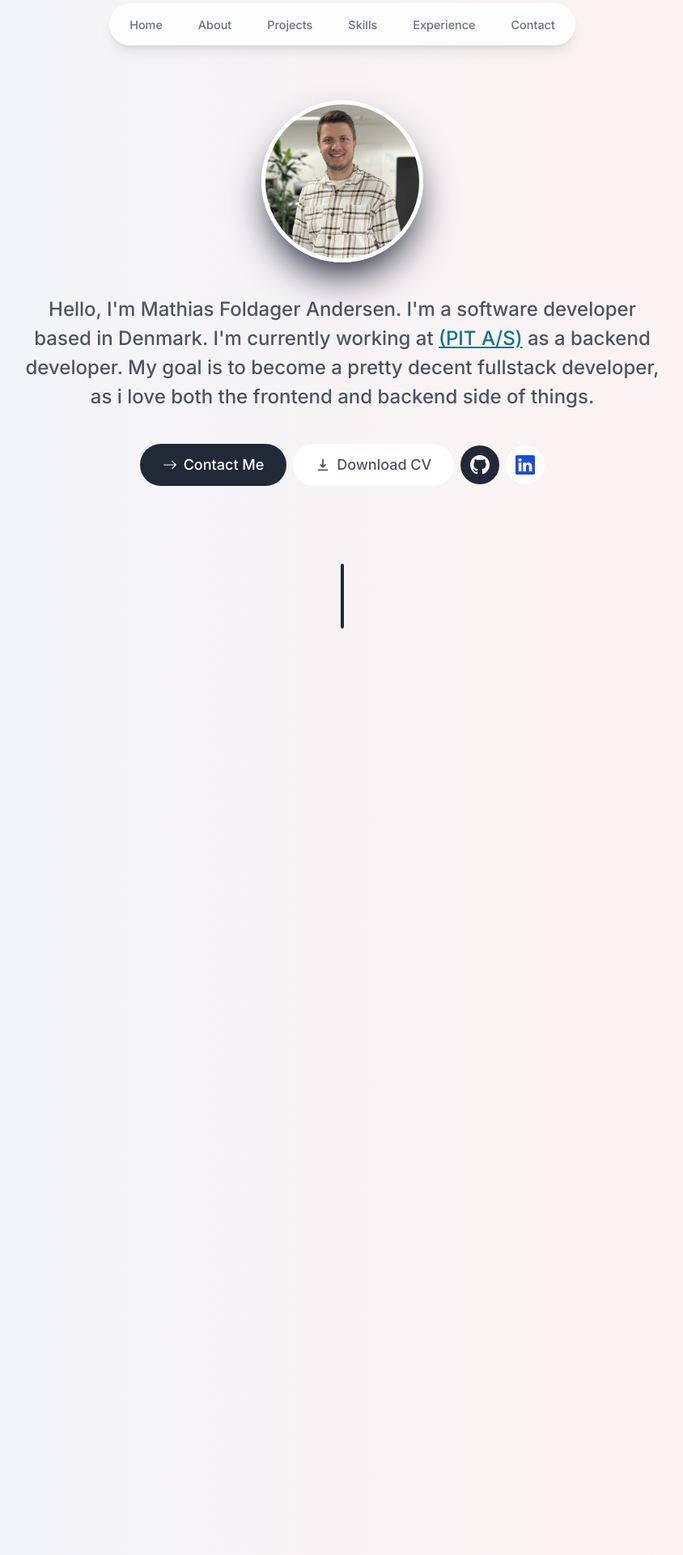
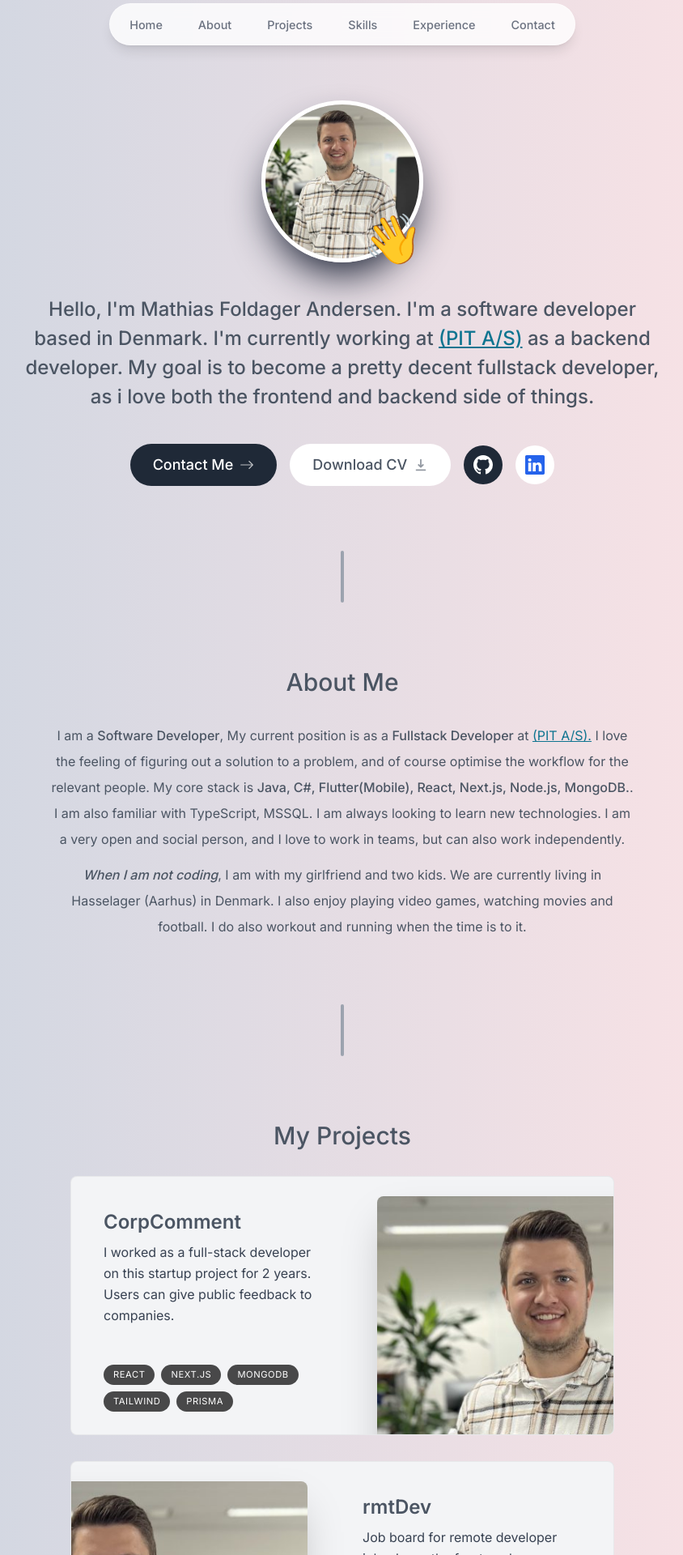
Before and after one commit to Mfoldager17/mfa-portfolio, a Next.js app: page / in a window 1280 px wide. Shown: the part 20-1940 px from the top of the page at 81% size, without its empty margins (217-1061 px from the left). Built offline with nearby package versions, Linux system fonts and the light colour scheme.

Commit message:
intro finish and project part under development

```diff
--- a/app/layout.tsx
+++ b/app/layout.tsx
@@ -1,28 +1,32 @@
-import Header from '@/components/Header'
-import './globals.css'
-import type { Metadata } from 'next'
-import { Inter } from 'next/font/google'
+/** @format */
 
-const inter = Inter({ subsets: ['latin'] })
+import Header from "@/components/Header";
+import "./globals.css";
+import type { Metadata } from "next";
+import { Inter } from "next/font/google";
+
+const inter = Inter({ subsets: ["latin"] });
 
 export const metadata: Metadata = {
-  title: 'Mathias | Personal Portfolio',
-  description: 'Portfolio of Mathias Foldager Andersen',
-}
+  title: "Mathias | Personal Portfolio",
+  description: "Portfolio of Mathias Foldager Andersen",
+};
 
 export default function RootLayout({
   children,
 }: {
-  children: React.ReactNode
+  children: React.ReactNode;
 }) {
   return (
     <html lang="en">
-      <body className={`${inter.className} bg-gradient-to-r from-slate-100 to-red-50 text-gray-600 relative h-[5000px] pt-28 sm:pt-36`}>
-
+      <body
+        id="home"
+        className={`${inter.className} bg-gradient-to-r from-slate-300 to-rose-100 text-gray-600 relative bg-opacity-50 h-[5000px] pt-28 sm:pt-36`}
+      >
         <Header />
         {children}
       </body>
 
     </html>
-  )
+  );
 }
--- a/app/page.tsx
+++ b/app/page.tsx
@@ -1,11 +1,16 @@
+import About from "@/components/About";
 import Intro from "@/components/Intro";
-import SectionDivider from "@/components/Section-Divider";
+import Projects from "@/components/Projects";
+import SectionDivider from "@/components/SectionDivider";
 
 export default function Home() {
   return (
     <main className="flex flex-col items-center justify-center">
-      <Intro/>
-      <SectionDivider/>
+      <Intro />
+      <SectionDivider />
+      <About />
+      <SectionDivider />
+      <Projects />
     </main>
-  )
+  );
 }
--- /dev/null
+++ b/components/About.tsx
@@ -0,0 +1,48 @@
+'use client';
+
+import { motion } from 'framer-motion'
+import React, { use } from 'react'
+import SectionHeading from './SectionHeading';
+
+
+const About = () => {
+    return (
+        <motion.section
+            className=" max-w-[45rem] text-center leading-8 scroll-mt-28"
+            initial={{ opacity: 0, y: 100 }}
+            animate={{ opacity: 1, y: 0 }}
+            transition={{ duration: 0.5 }}
+            id="about"
+        >
+            <SectionHeading>About Me</SectionHeading>
+            <p className="mb-3">
+                I am a {" "}
+                <span className="font-medium">Software Developer</span>, {" "}
+                My current position is as a <span className="font-medium"> Fullstack Developer</span>
+                {" "} at {" "}
+                <a
+                    href="https://www.picit.dk/"
+                    className="text-cyan-700 underline hover:text-cyan-500"
+                >
+                    (PIT A/S).
+                </a> I love the
+                feeling of figuring out a solution to a problem, and of course optimise the workflow for the relevant people.
+                My core stack
+                is{" "}
+                <span className="font-medium">
+                    Java, C#, Flutter(Mobile), React, Next.js, Node.js, MongoDB.
+                </span>
+                . I am also familiar with TypeScript, MSSQL. I am always looking to
+                learn new technologies. I am a very open and social person, and I love to work in teams, but can also work independently.
+            </p>
+
+            <p>
+                <span className="italic font-medium">When I am not coding</span>, I am with my girlfriend and two kids. We are currently living in Hasselager (Aarhus) in Denmark.
+                I also enjoy playing
+                video games, watching movies and football. I do also workout and running when the time is to it.
+            </p>
+        </motion.section>
+    )
+}
+
+export default About
--- a/components/Header.tsx
+++ b/components/Header.tsx
@@ -11,7 +11,7 @@ const Header = () => {
         className="fixed top-0 left-1/2 h-[4.5rem] w-full rounded-none border border-white border-opacity-40 bg-white bg-opacity-80 shadow-lg shadow-black/[0.1] backdrop-blur-[0.5rem] sm:top-6 sm:h-[3.25rem] sm:w-[36rem] sm:rounded-full"
         initial={{ y: -100, x: "-50%", opacity: 0 }}
         animate={{ y: 0, x: "-50%", opacity: 1 }}
-      transition={{ duration: 0.5}}
+        transition={{ duration: 0.5 }}
       >
       </motion.div>
       <nav className='flex fixed top-[0.15rem] left-1/2 h-12 -translate-x-1/2 py-2 sm:top-[1.7rem] sm:h-[inital] sm:py-0'>
@@ -24,12 +24,12 @@ const Header = () => {
                 key={link.hash}
                 initial={{ y: -100, opacity: 0 }}
                 animate={{ y: 0, opacity: 1 }}
-              transition={{ duration: 0.5}}
+                transition={{ duration: 0.5 }}
 
               >
                 <Link
                   className='flex w-full items-center justify-center px-3 py-3 hover:text-gray-950'
-                href = {link.hash
+                  href={link.hash
                   }> {link.name}
                 </Link>
               </motion.li>
--- a/components/Intro.tsx
+++ b/components/Intro.tsx
@@ -1,65 +1,106 @@
-'use client'
+"use client";
 
-import Image from 'next/image'
-import {motion} from 'framer-motion'
-import Link from 'next/link'
-import { BsArrowRight, BsGithub, BsLinkedin} from 'react-icons/bs'
+import Image from "next/image";
+import { motion } from "framer-motion";
+import Link from "next/link";
+import { BsArrowRight, BsGithub, BsLinkedin } from "react-icons/bs";
 import { HiDownload } from "react-icons/hi";
-
+import { LuRotate3D } from "react-icons/lu";
 
 const Intro = () => {
     return (
-    <section className="mb-28 max-w-[50rem] text-center sm:mb-0">
+        <section className="max-w-[50rem] text-center sm:mb-0">
             <div className="flex items-center justify-center">
-            <div className='relative'>
+                <div className="relative">
                     <motion.div
-                    initial={{ rotate: 90, scale: 0, opacity: 1 }}
-                    animate={{rotate: 0 , scale: 1, opacity: 1 }}
-                    transition={{ type: 'tween', duration: 1 }}
+                        initial={{ opacity: 0, scale: 0 }}
+                        animate={{ rotate: 360, opacity: 1, scale: 1 }}
+                        transition={{
+                            type: "tween",
+                            duration: 1,
+                        }}
                     >
                         <Image
                             src="/mfa.jpg"
-                        alt='hero image'
-                        width={200}
-                        height={200}
+                            alt="hero image"
+                            width={150}
+                            height={150}
                             quality={100}
                             priority={true}
-                        className='rounded-full border-[0.35rem] border-white shadow-2xl shadow-slate-900'
+                            className="rounded-full border-[0.35rem] border-white shadow-2xl shadow-slate-900 sm:w-[200px] sm:h-[200px]"
                         />
                     </motion.div>
 
                     <motion.span
-                initial={{ opacity: 1, scale: 0}}
-                animate={{ opacity: 1, scale: 1}}
-                transition={{repeat: 5, duration: 0.5, repeatType: 'reverse'}}
-                className='text-6xl absolute bottom-0 right-0'>
+                        initial={{ opacity: 0, scale: 1, rotate: 45 }}
+                        animate={{ opacity: 1, scale: 1, rotate: 0 }}
+                        transition={{ repeat: 6, duration: 0.5, repeatType: "reverse" }}
+                        className="text-6xl absolute bottom-0 right-0"
+                    >
                         👋
                     </motion.span>
                 </div>
             </div>
 
-    <motion.p
-    className='mb-10 mt-10 text-xl sm:text-2xl font-medium !leading-[1.5]'
+            <motion.h1
+                className="mb-10 mt-10 text-xl sm:text-2xl font-medium !leading-[1.5]"
                 initial={{ opacity: 0, y: 100 }}
                 animate={{ opacity: 1, y: 0 }}
                 transition={{ duration: 0.5 }}
             >
-        Hello, I&apos;m Mathias Foldager Andersen. I&apos;m a software developer based in Denmark. I&apos;m currently working at <a href="https://www.picit.dk/" target="_blank" rel="noopener noreferrer" className="text-cyan-700 underline hover:text-cyan-500">(PIT A/S)</a> as a backend developer.
-        My goal is to become a pretty decent fullstack developer, as i love both the frontend and backend side of things.
-    </motion.p>
+                Hello, I&apos;m Mathias Foldager Andersen. I&apos;m a software developer
+                based in Denmark. I&apos;m currently working at{" "}
+                <a
+                    href="https://www.picit.dk/"
+                    target="_blank"
+                    rel="noopener noreferrer"
+                    className="text-cyan-700 underline hover:text-cyan-500"
+                >
+                    (PIT A/S)
+                </a>{" "}
+                as a backend developer. My goal is to become a pretty decent fullstack
+                developer, as i love both the frontend and backend side of things.
+            </motion.h1>
 
-    <div className='flex flex-col items-center justify-center sm:flex-row gap-2 hover:gap-4 px-4 text-lg font-medium'>
+            <motion.div
+                className="flex flex-col items-center justify-center sm:flex-row gap-4 px-4 text-lg font-medium"
+                initial={{ opacity: 0, y: 100 }}
+                animate={{ opacity: 1, y: 0 }}
+                transition={{ duration: 0.5 }}
+            >
                 <Link
                     href="#contact"
-        className='bg-gray-800 hover:bg-gray-950 hover:scale-110 text-white rounded-full px-7 py-3 flex items-center gap-2'
-        > <BsArrowRight/> Contact Me</Link>
-        <a className="bg-white rounded-full hover:scale-110 px-7 py-3 flex items-center gap-2 hover:bg-gray-50" href="mfa-cv.pdf" download><HiDownload/> Download CV </a>
-        <a className="bg-gray-800 hover:scale-110 hover:bg-gray-950 p-3 text-white text-2xl flex items-center gap-2 rounded-full" href="https://github.com/Mfoldager17"> <BsGithub/> </a>
-        <a className="bg-white hover:scale-110 hover:bg-gray-50 p-3 text-blue-700 hover:text-blue-900 text-2xl flex items-center gap-2 rounded-full" href="https://www.linkedin.com/in/mathias-foldager-andersen-b4b2a6230/"> <BsLinkedin/> </a>
+                    className="group bg-gray-800 hover:scale-110 text-white rounded-full px-7 py-3 flex items-center gap-2 outline-none active:scale-100 transition"
+                >
+                    {" "}
+                    Contact Me{" "}
+                    <BsArrowRight className="opacity-70 group-hover:translate-x-2 duration-500" />
+                </Link>
+                <a
+                    className="group bg-white rounded-full hover:scale-110  px-7 py-3 flex items-center gap-2 outline-none active:scale-100 transition"
+                    href="mfa-cv.pdf"
+                    download
+                >
+                    Download CV{" "}
+                    <HiDownload className="opacity-60 group-hover:translate-y-1 duration-500" />
+                </a>
+                <a
+                    className="bg-gray-800 hover:scale-110  p-3 text-white text-2xl flex items-center gap-2 rounded-full active:scale-100 transition"
+                    href="https://github.com/Mfoldager17"
+                >
+                    {" "}
+                    <BsGithub />{" "}
+                </a>
+                <a
+                    className="bg-white hover:scale-110 p-3 text-blue-600 text-2xl flex items-center gap-2 rounded-full active:scale-100 transition"
+                    href="https://www.linkedin.com/in/mathias-foldager-andersen-b4b2a6230/"
+                >
+                    {" "}
+                    <BsLinkedin />{" "}
+                </a>
+            </motion.div>
+        </section >
+    );
+};
 
-    </div>
-    </section>
-  )
-}
-
-export default Intro
+export default Intro;
--- /dev/null
+++ b/components/Projects.tsx
@@ -0,0 +1,75 @@
+'use client'
+
+import React, { useRef } from 'react'
+import Image from 'next/image'
+import SectionHeading from './SectionHeading'
+import { projectsData } from '@/lib/data'
+import { useScroll } from 'framer-motion'
+
+const Projects = () => {
+    return (
+        <section id='projects'>
+
+            <SectionHeading>My Projects</SectionHeading>
+            <div >
+                {projectsData.map((project, index) => (
+                    <React.Fragment key={index}>
+                        <Project {...project} />
+                    </React.Fragment>
+                ))}
+            </div>
+        </section>
+    )
+}
+
+type projectProps = typeof projectsData[number];
+function Project({ title, description, tags }: projectProps) {
+    const ref = useRef(null)
+    useScroll({
+        target: ref,
+        offset: ["0 1", "1.33 1"]
+    })
+
+    return (
+        <div className='group mb-3 sm:mb-8 last:mb-0'>
+            <section className='bg-gray-100 max-w-[42rem] border border-black/5 rounded-lg overflow-hidden sm:pr-8 relative sm:h-[20rem] hover:bg-gray-200 transition sm:group-even:pl-8'>
+                <div className='pt-4 pb-7 px-5 sm:pl-10 sm:pr-2 sm:pt-10 sm:max-w-[50%] flex flex-col h-full sm:group-even:ml-[18rem]'>
+
+                    <h3 className='text-2xl font-semibold'>{title}</h3>
+                    <p className='mt-2 leading-relaxed text-gray-700'>{description}</p>
+                    <ul className='flex flex-wrap mt-4 gap-2 sm:mt-auto'>
+                        {tags.map((tag, index) => (
+                            <li className='bg-black/[0.7] px-3 py-1 text-[0.7rem] uppercase tracking-wider text-white rounded-full' key={index}>{tag}</li>
+                        ))}
+                    </ul>
+                </div>
+
+                <Image
+                    src="/mfa.jpg"
+                    alt="hero image"
+                    width={300}
+                    height={300}
+                    quality={100}
+                    className='absolute hidden sm:block top-6 -right-40 w-[28.25rem] h-[28.25rem] rounded-t-lg shadow-2xl
+                transition
+                group-hover:scale-110
+                group-hover:-translate-x-3
+                group-hover:translate-y-3
+                group-hover:-rotate-2
+
+                group-even:group-hover:translate-x-3
+                group-even:group-hover:translate-y-3
+                group-even:group-hover:rotate-2
+
+                group-even:right-[initial]
+                group-even:-left-40'
+                />
+            </section>
+        </div>
+    )
+}
+
+
+
+
+export default Projects
--- a/components/Section-Divider.tsx
+++ b/components/SectionDivider.tsx
@@ -1,5 +1,3 @@
-"use client";
-
 "use client";
 
 import React from "react";
@@ -8,10 +6,10 @@ import { motion } from "framer-motion";
 export default function SectionDivider() {
   return (
     <motion.div
-      className="bg-gray-800 my-24 h-20 w-1 rounded-full hidden sm:block "
+      className="bg-gray-400  my-20 h-16 w-1 sm:h-16 sm:w-1 rounded-full block"
       initial={{ opacity: 0, y: 100 }}
       animate={{ opacity: 1, y: 0 }}
-      transition={{ duration: 0.5}}
+      transition={{ duration: 0.5 }}
     ></motion.div>
   );
 }
--- /dev/null
+++ b/components/SectionHeading.tsx
@@ -0,0 +1,13 @@
+import { type } from 'os'
+import React from 'react'
+
+const SectionHeading = ({ children }:
+    {
+        children: React.ReactNode
+    }) => {
+    return (
+        <h2 className='text-3xl font-medium capitalize mb-8 text-center'>{children}</h2>
+    )
+}
+
+export default SectionHeading
--- a/tailwind.config.ts
+++ b/tailwind.config.ts
@@ -1,3 +1,4 @@
+import { url } from 'inspector'
 import type { Config } from 'tailwindcss'
 
 const config: Config = {
@@ -9,6 +10,7 @@ const config: Config = {
   theme: {
     extend: {
       backgroundImage: {
+        'slate': "url('/slate.png')",
         'gradient-radial': 'radial-gradient(var(--tw-gradient-stops))',
         'gradient-conic':
           'conic-gradient(from 180deg at 50% 50%, var(--tw-gradient-stops))',
```
Lines whose indentation alone changed are shown as unchanged.
